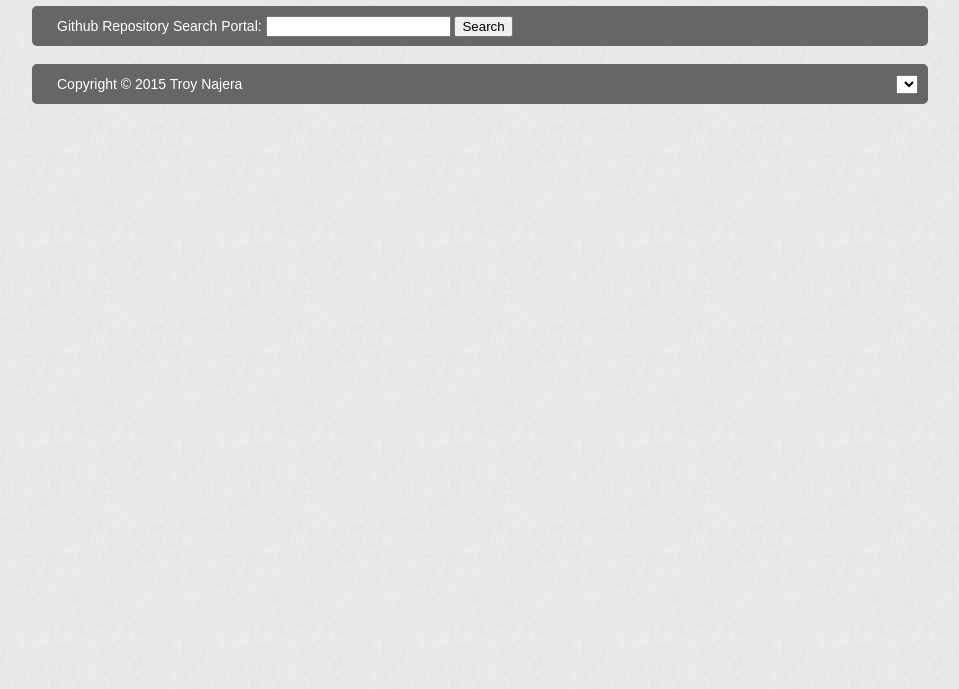
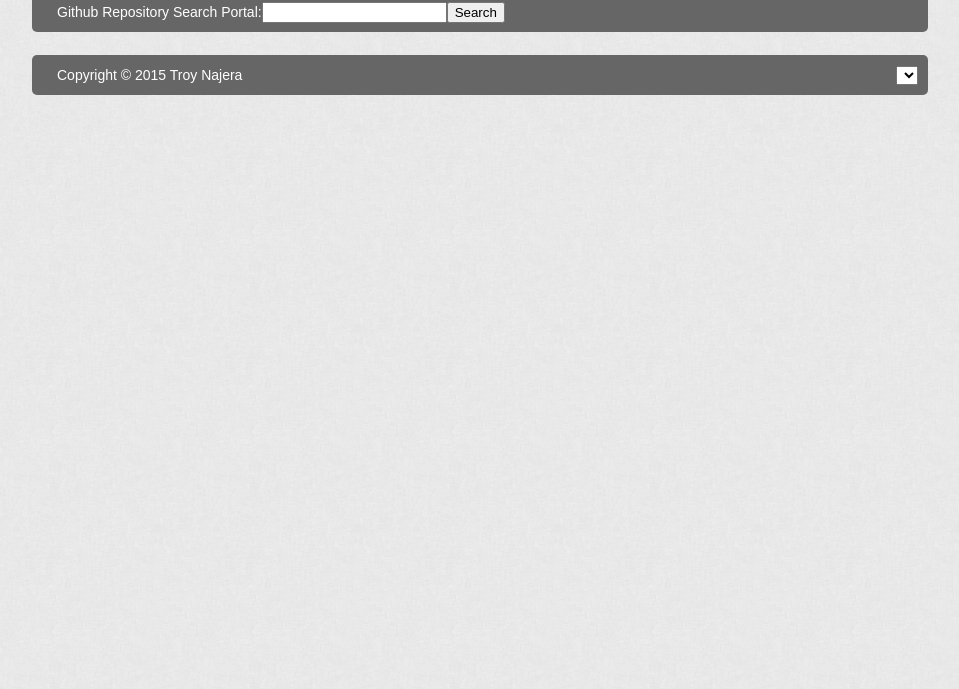
Before and after one commit to tsnajera/GitHubRepositorySearchPortal, a plain HTML site: page Web App/index.html in a window 1280 px wide. Shown: the part 111-800 px from the top of the page, without its empty margins (160-1119 px from the left). Drawn offline with Linux system fonts and the light colour scheme.

Commit message:
Fix paragraph in nav
Moved text input and button outside of the paragraph in the html nav
tag.

```diff
--- a/Web App/index.html
+++ b/Web App/index.html
@@ -13,8 +13,8 @@
 	<header class="mainHeader">
 		<img src="img/name.png">
 		<nav>
-			<p class="search-nav">Github Repository Search Portal: <input type="text" id="inputText">
-			<button onclick = "searchButtonClicked()">Search</button></p>
+			<p class="search-nav">Github Repository Search Portal: </p>
+			<input type="text" id="inputText"><button onclick = "searchButtonClicked()">Search</button>
 		</nav>
 	</header>
 
--- a/Web App/script.js
+++ b/Web App/script.js
@@ -22,7 +22,8 @@
 			hr.onreadystatechange = function() {
 				if(hr.readyState == 4 && hr.status == 200) {
 					var data = JSON.parse(hr.responseText);
-					results.innerHTML = "<h2><a href='https://github.com/search'>Search Results</a></h2>";
+					results.innerHTML = "<h2><a href='https://github.com/search?q="+
+						document.getElementById("inputText").value+"'>Search Results</a></h2>";
 					if(Boolean(populateSelect)){
 						var totalPages = Math.ceil(data.total_count/resultsPerPage);
 						if((totalPages*resultsPerPage) > 1000)	//limit
--- a/Web App/style.css
+++ b/Web App/style.css
@@ -46,12 +46,30 @@ a:hover, a:active{
 	border-radius: 5px;	/*rounded edges*/
 	-moz-border-radius: 5px;	/*make sure rounded edges work for mozilla*/
 	-webkit-border-radius: 5px;	/*make sure rounded edges work for webkit browsers*/
+
 }
+
 
 .mainHeader nav p{
 	color:#FFF;
-	padding: 10px 25px;	/*top/bottom, left/right, make links wider and taller */
+	float:left;
+	padding-left: 25px;	/*top/bottom, left/right, make links wider and taller */
+	margin-top:10px;
 }
+
+.mainHeader nav input{
+	float:left;
+	margin-top:10px;
+}
+
+.mainHeader nav button{
+	float:left;
+	margin-top:10px;
+}
+
+
+
+
 
 .mainContent {
 	line-height: 25px;
```
